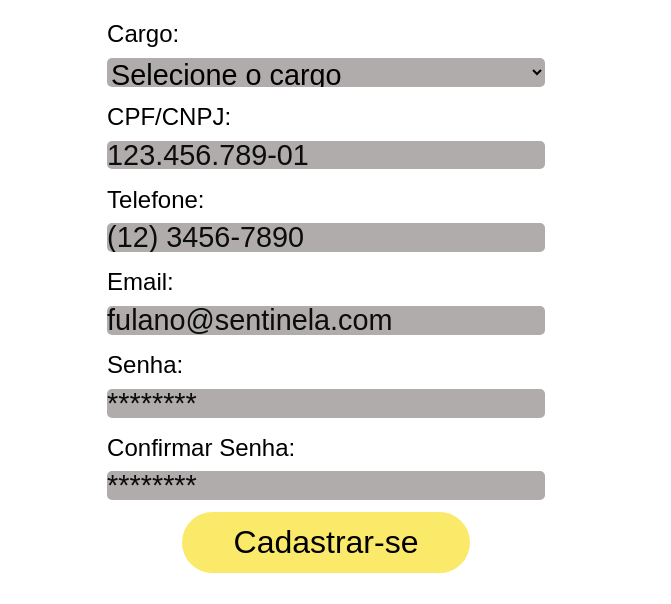
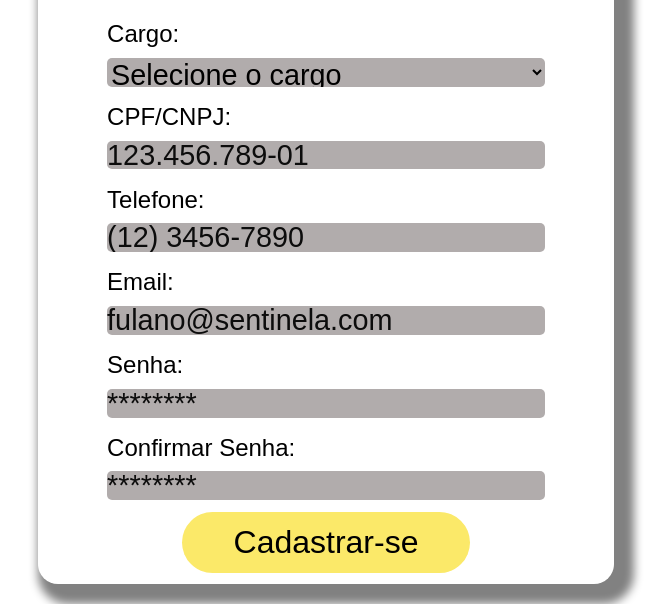
Before and after one commit to Sentinela-G3/Sentinela, a website: page public/cadastroFuncionario.html in a window 1280 px wide. Shown: the part 196-800 px from the top of the page, without its empty margins (314-985 px from the left). Drawn offline with Linux system fonts and the light colour scheme; no server answers.

Commit message:
Atualizando alterações no css da pagina de cadastroFuncionario (Alteração feita 16/03/2025)

```diff
--- a/public/css/cadastros.css
+++ b/public/css/cadastros.css
@@ -107,9 +107,7 @@ a{
 
 /* Estilos gerais do body */
 body {
-    /* font-family: 'Poppins', sans-serif; */
     line-height: 1.6;
-    /* background-color: #0e0c02; */
     height: var(--autura-header);
     width: var(--largura-all);
     display: flex;
@@ -126,6 +124,7 @@ body {
     align-items: center;
     justify-content: center;
     border-radius: 20px;
+    box-shadow: 10px 10px 10px 10px rgb(129, 129, 129);
 }
 .logo{
     background-color: #FFF39A;
```
